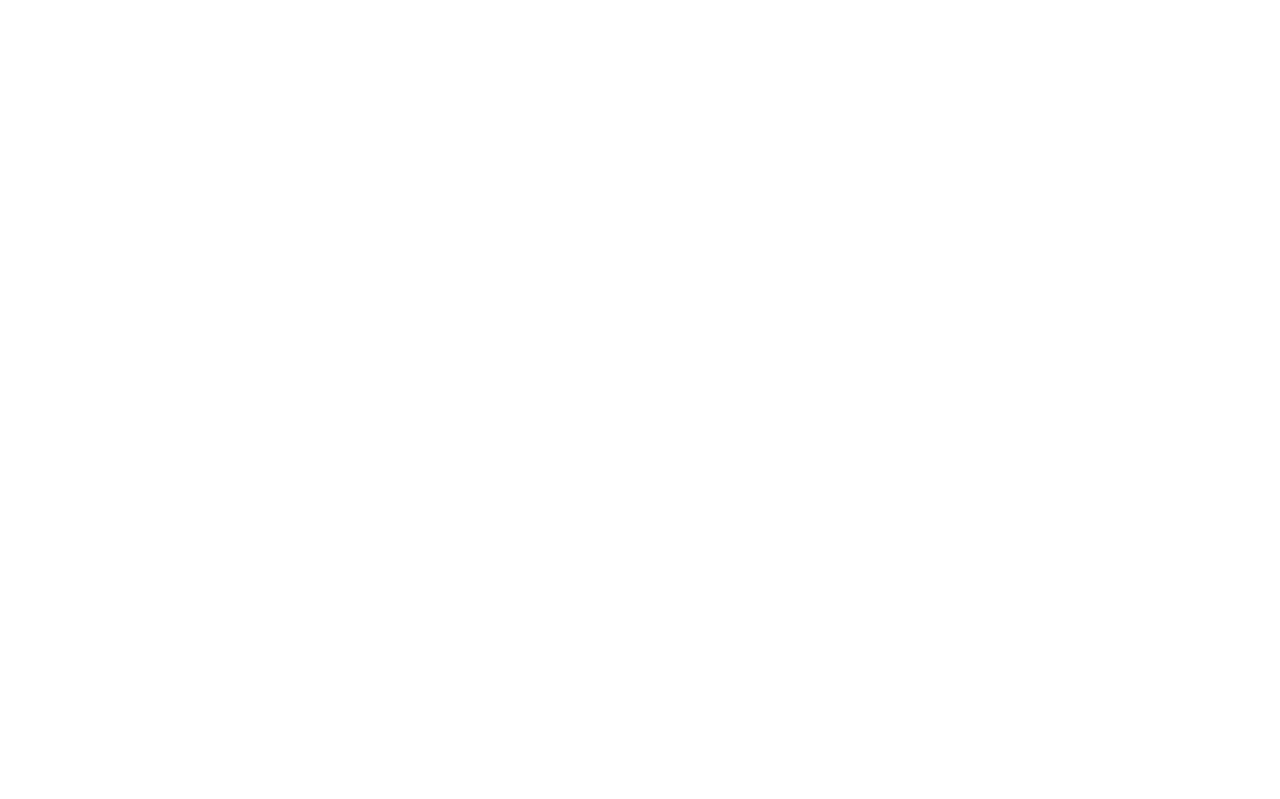
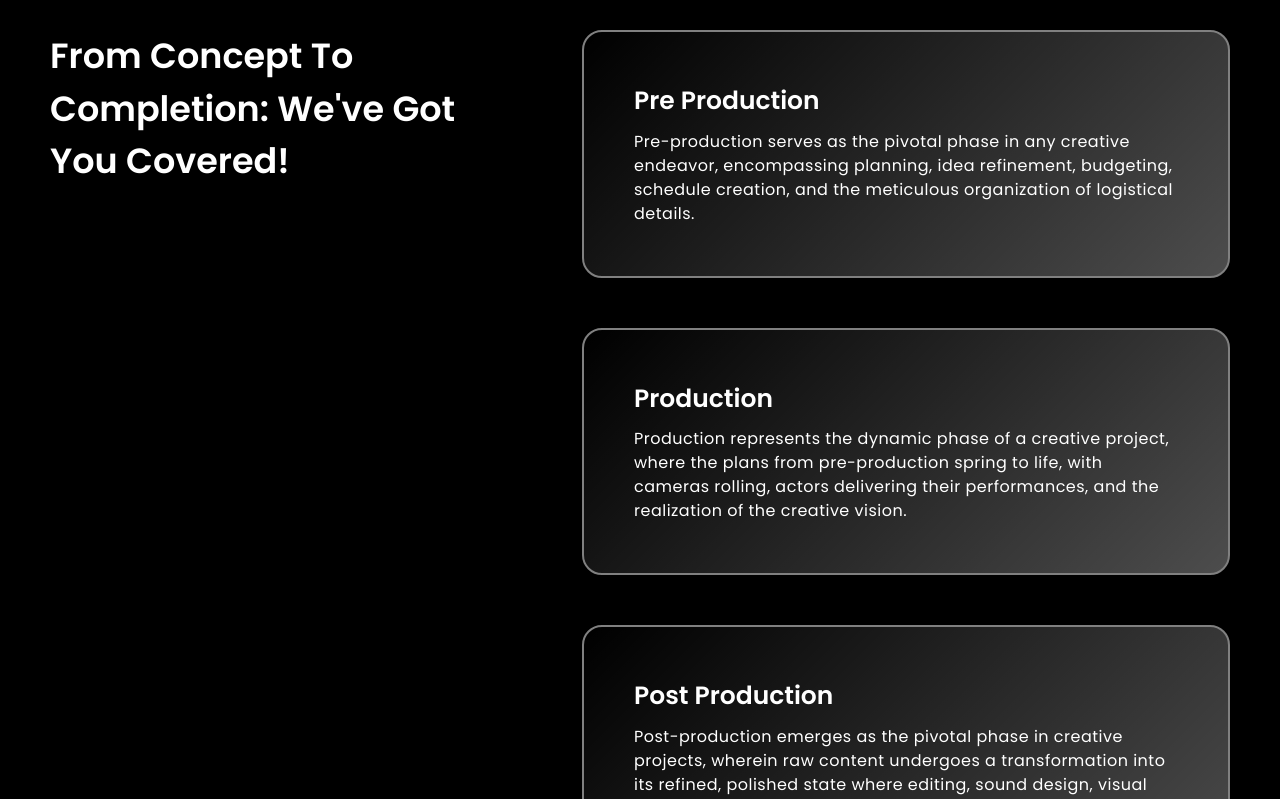
Before and after one commit to Mukesh-Sharma400/tjf-motion-pictures, a Next.js app: page / in a window 1280 px wide. Shown: the part 1020-1819 px from the top of the page. Before the commit the page ends 1000 px from the top, so only its background shows below. Built offline with nearby package versions, Linux system fonts and the light colour scheme.

Commit message:
Steps Section

```diff
--- a/src/app/(root)/page.js
+++ b/src/app/(root)/page.js
@@ -2,8 +2,10 @@
 
 import styled from "styled-components";
 import { Hero } from "../sections/Hero";
+import { Steps } from "../sections/Steps";
 import { Header } from "../components/Header";
 import { Counting } from "../sections/Counting";
+import { Footer } from "../components/Footer";
 
 export default function Home() {
   return (
@@ -11,6 +13,8 @@
       <Header />
       <Hero />
       <Counting />
+      <Steps />
+      <Footer />
     </DisplayWrapper>
   );
 }
--- /dev/null
+++ b/src/app/components/Footer.js
@@ -0,0 +1,11 @@
+import styled from "styled-components";
+
+export const Footer = () => {
+  return <DisplayWrapper></DisplayWrapper>;
+};
+
+const DisplayWrapper = styled.div`
+  width: 100%;
+  height: 500px;
+  background-color: white;
+`;
--- a/src/app/components/Header.js
+++ b/src/app/components/Header.js
@@ -1,7 +1,7 @@
 import Link from "next/link";
+import Image from "next/image";
 import styled from "styled-components";
 import logo from "../../../public/assets/logo.jpg";
-import Image from "next/image";
 
 export const Header = () => {
   return (
--- a/src/app/sections/Counting.js
+++ b/src/app/sections/Counting.js
@@ -98,7 +98,7 @@
   width: 100%;
   display: flex;
   align-items: center;
-  justify-content: space-around;
+  justify-content: space-evenly;
   padding: 50px 0;
   background-color: black;
   transition: all 0.5s ease-in-out;
--- /dev/null
+++ b/src/app/sections/Steps.js
@@ -0,0 +1,121 @@
+import styled from "styled-components";
+
+export const Steps = () => {
+  return (
+    <DisplayWrapper>
+      <LeftSide>
+        <p>From Concept To Completion: We've Got You Covered!</p>
+        <button>Explore Services</button>
+      </LeftSide>
+      <StepsWrapper>
+        <StepWrapper>
+          <StepName>Pre Production</StepName>
+          <StepDesc>
+            Pre-production serves as the pivotal phase in any creative endeavor,
+            encompassing planning, idea refinement, budgeting, schedule
+            creation, and the meticulous organization of logistical details.
+          </StepDesc>
+        </StepWrapper>
+        <StepWrapper>
+          <StepName>Production</StepName>
+          <StepDesc>
+            Production represents the dynamic phase of a creative project, where
+            the plans from pre-production spring to life, with cameras rolling,
+            actors delivering their performances, and the realization of the
+            creative vision.
+          </StepDesc>
+        </StepWrapper>
+        <StepWrapper>
+          <StepName>Post Production</StepName>
+          <StepDesc>
+            Post-production emerges as the pivotal phase in creative projects,
+            wherein raw content undergoes a transformation into its refined,
+            polished state where editing, sound design, visual effects, and
+            essential adjustments to breathe life into the project.
+          </StepDesc>
+        </StepWrapper>
+      </StepsWrapper>
+    </DisplayWrapper>
+  );
+};
+
+const DisplayWrapper = styled.div`
+  width: 100%;
+  height: 100%;
+  display: flex;
+  gap: 100px;
+  padding: 50px;
+  background-color: black;
+  transition: all 0.5s ease-in-out;
+`;
+
+const LeftSide = styled.div`
+  width: 40%;
+  position: relative;
+  transition: all 0.5s ease-in-out;
+
+  > p {
+    font-size: 35px;
+    font-weight: 600;
+    color: white;
+    position: sticky;
+    top: 150px;
+    padding-bottom: 80px;
+    transition: all 0.5s ease-in-out;
+  }
+
+  > button {
+    position: absolute;
+    bottom: 0px;
+    font-size: 20px;
+    font-weight: 600;
+    color: black;
+    background-color: white;
+    border-radius: 40px;
+    height: 40px;
+    padding: 0 15px;
+    transition: all 0.5s ease-in-out;
+  }
+`;
+
+const StepsWrapper = styled.div`
+  width: 60%;
+  display: flex;
+  flex-direction: column;
+  gap: 50px;
+  transition: all 0.5s ease-in-out;
+`;
+
+const StepWrapper = styled.div`
+  display: flex;
+  flex-direction: column;
+  gap: 10px;
+  padding: 50px;
+  border-radius: 20px;
+  border: 2px solid grey;
+  box-shadow: 0 4px 30px rgba(0, 0, 0, 0.5);
+  backdrop-filter: blur(10.1px);
+  -webkit-backdrop-filter: blur(10.1px);
+
+  background: rgb(255, 255, 255);
+  background: linear-gradient(
+    315deg,
+    rgba(255, 255, 255, 0.3) 0%,
+    rgba(0, 0, 0, 0) 100%
+  );
+  transition: all 0.5s ease-in-out;
+`;
+
+const StepName = styled.p`
+  font-size: 25px;
+  font-weight: 600;
+  color: white;
+  transition: all 0.5s ease-in-out;
+`;
+
+const StepDesc = styled.p`
+  font-size: 16px;
+  letter-spacing: 0.5px;
+  color: white;
+  transition: all 0.5s ease-in-out;
+`;
```
